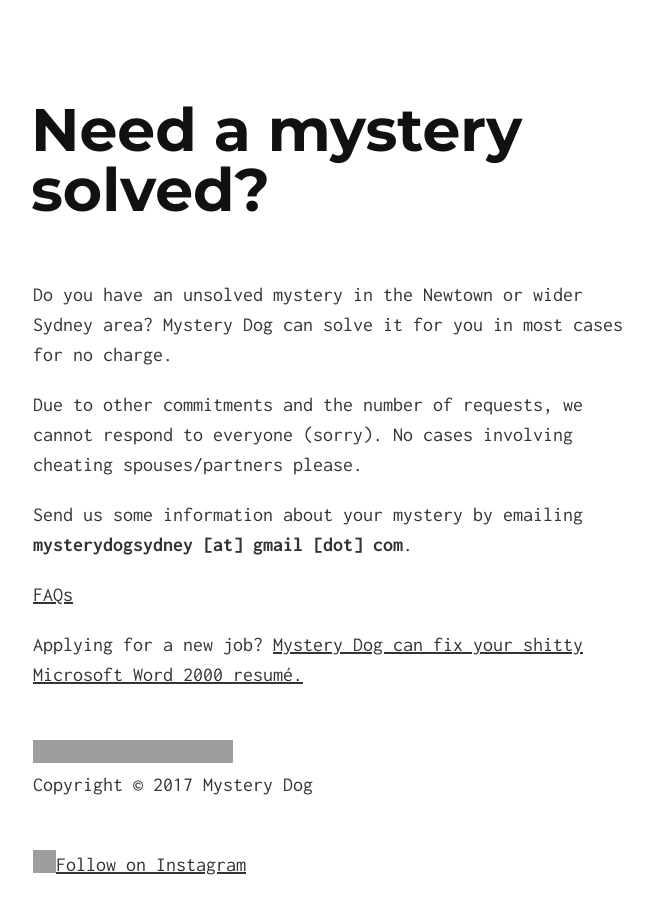
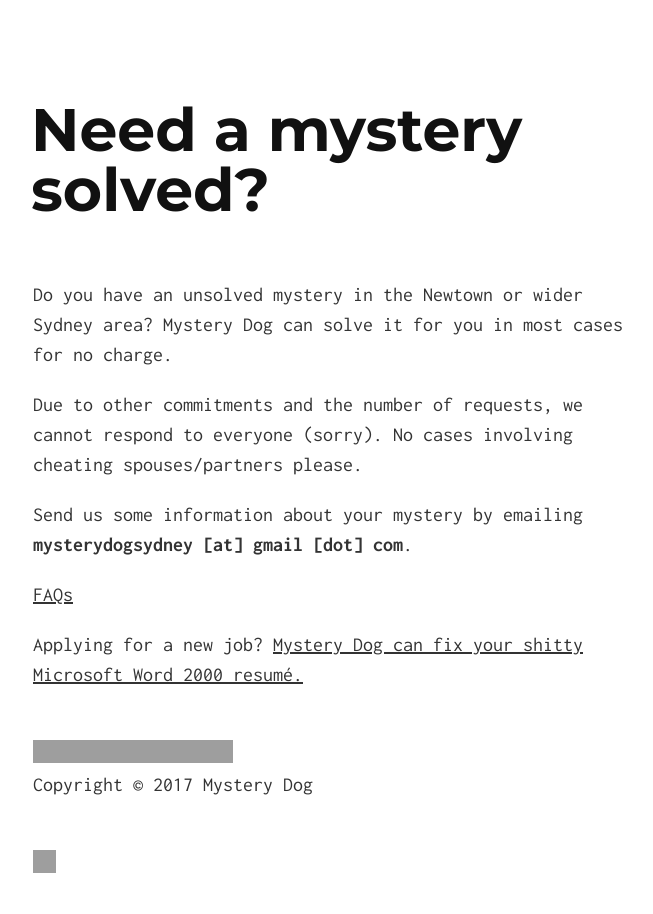
Before and after one commit to tomjoyner/shopping_cart, a Jekyll site: the page built from index.md, in a window 1280 px wide, cut to the strip 0-980 px from the top of the page. Shown: the top 914 px of the strip, without its empty margins (307-960 px from the left). Built offline with Jekyll 4.4.1, drawn with Linux system fonts in a browser that asks for light colours; our own code applies the rules of GitHub Pages for plain Markdown files; grey boxes are pictures that could not be loaded.

Commit message:
Update index.md

```diff
--- a/index.md
+++ b/index.md
@@ -17,5 +17,5 @@
 <br><img src="https://cdn.shopify.com/s/files/1/2212/7751/files/MysteryDog_logo_web.png?4061547665473719697" alt="Mystery Dog logo" height="23" width="200" align=left></br>
 <p>Copyright © 2017 Mystery Dog</p>
 <a href="https://www.instagram.com/mystery.dog/">
-<br><img src="https://cdn.shopify.com/s/files/1/2212/7751/files/glyph-logo_May2016.png?3410662746238600353" alt="Instagram icon" height="23" width="23" align=left> Follow on Instagram</br>
+<br><img src="https://cdn.shopify.com/s/files/1/2212/7751/files/glyph-logo_May2016.png?3410662746238600353" alt="Instagram icon" height="23" width="23" align=left></br>
 </a>
```
